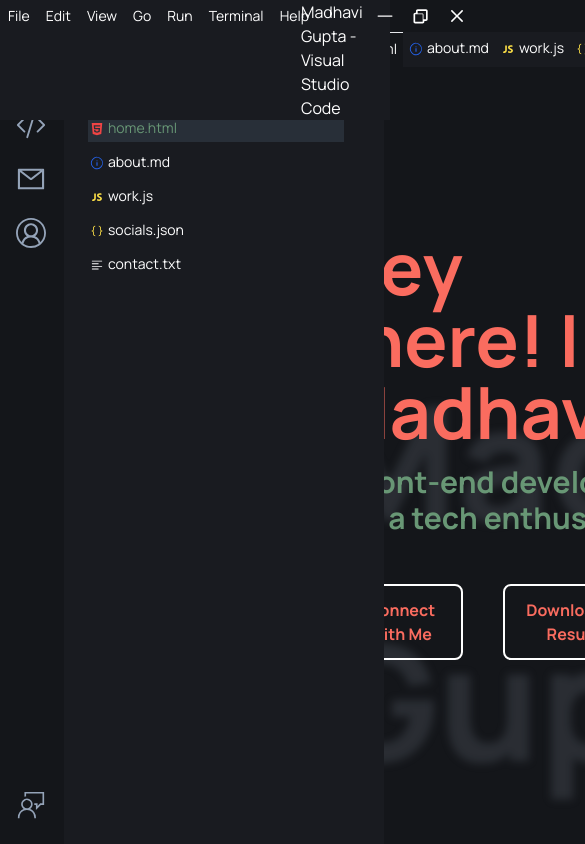
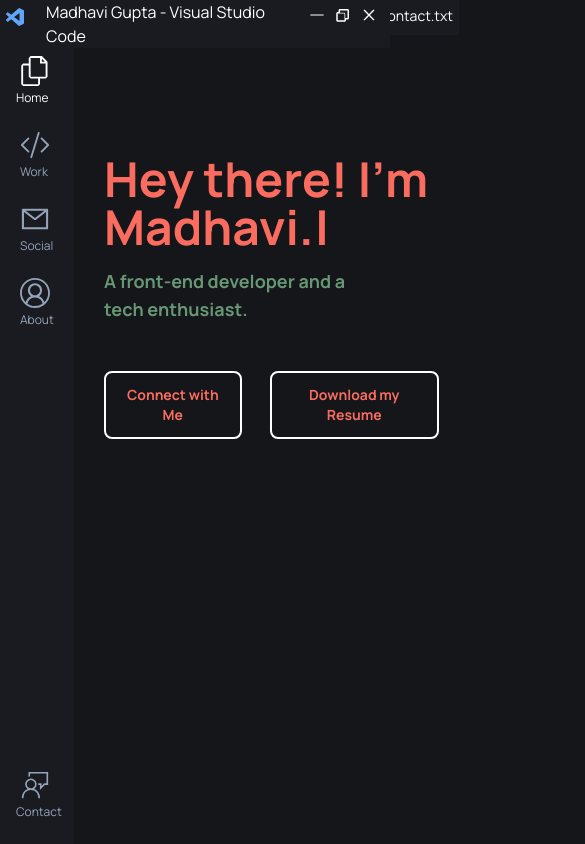
Before and after one commit to MadhaviGupta/portfolio-vsc, a Next.js app: page / in a window 390 px wide. Shown: the top 844 px of the page, 585 px wide, since content can reach past the window. Built offline with nearby package versions, Linux system fonts and the light colour scheme.

Commit message:
responsiveness added

```diff
--- a/src/app/components/explorer.js
+++ b/src/app/components/explorer.js
@@ -5,7 +5,7 @@ import { DiJavascript1 } from "react-icons/di";
 import { BsTextLeft } from "react-icons/bs";
 export default function Explorer(props) {
   return (
-    <div className="flex flex-col bg-[#191b20] w-60 min-w-80 min-h-screen fixed top-0 left-16 pt-8 z-0">
+    <div className="md:flex hidden flex-col bg-[#191b20] w-60 md:min-w-80 min-h-screen fixed top-0 md:left-16 pt-8 z-0">
       <div className="justify-between pr-10 p-3">
         <div className="tracking-wider text-lg">EXPLORER</div>
         <div>
--- a/src/app/components/hero.js
+++ b/src/app/components/hero.js
@@ -11,7 +11,7 @@ import Contact from "./hero/contact";
 export default function Hero(props) {
   return (
     <div>
-      <div className="fixed top-8 left-80 w-full">
+      <div className="md:fixed md:top-8 md:left-80 md:w-full">
         <ul className="flex text-sm bg-[#191b20] -ml-4">
           <li
             className={`flex p-1.5 hover:cursor-pointer hover:bg-[#14161a] ${
--- a/src/app/components/hero/about.jsx
+++ b/src/app/components/hero/about.jsx
@@ -119,13 +119,13 @@ const aboutContent = [
 ];
 export default function About() {
   return (
-    <div className=" pl-80 pt-20">
+    <div className="md:pt-20 pt-4 md:pl-80 pl-24">
       <div className="text-2xl font-bold flex m-6">About me.</div>
       <div className="flex flex-wrap">
         {aboutContent.map((data) => (
           <div
             key={data.id}
-            className="flex flex-col items-center bg-[#1a1c22] hover:shadow-lg hover:shadow-green-600/20 bg-opacity-90 rounded-lg w-4/12 p-6 m-4"
+            className="flex flex-col items-center bg-[#1a1c22] hover:shadow-lg hover:shadow-green-600/20 bg-opacity-90 rounded-lg md:w-4/12 w-3/4 p-6 m-4"
           >
             <Image
               src={data.img}
--- a/src/app/components/hero/home.jsx
+++ b/src/app/components/hero/home.jsx
@@ -3,28 +3,28 @@ export default function Home(props) {
   return (
     <div>
       <div className="flex w-full justify-between">
-        <div className="pl-80">
-          <div className="flex text-[#fa6c5f] justify-start text-7xl font-bold m-2 w-full pt-56">
+        <div className="md:pl-80 pl-24">
+          <div className="flex text-[#fa6c5f] justify-start md:text-7xl text-5xl font-bold m-2 w-full md:pt-56 pt-28">
             <Typewriter
               onInit={(typewriter) => {
                 typewriter.typeString("Hey there! I'm Madhavi.").start();
               }}
             />
           </div>
-          <div className="flex justify-start font-bold text-3xl text-[#689775]  m-2 mt-4">
+          <div className="flex justify-start font-bold md:text-3xl text-lg text-[#689775] m-2 mt-4 w-64">
             A front-end developer and a tech enthusiast.
           </div>
           <div className="my-12"></div>
           <div className="flex justify-start">
             <button
-              className="flex border-2 text-[#fa6c5f] border-[#ffffff] hover:text-[#689775] p-3 rounded-lg transition-all duration-500 ease-in-out mx-5 font-bold hover:shadow-lg hover:shadow-green-600/50"
+              className="flex md:text-lg text-sm border-2 text-[#fa6c5f] border-[#ffffff] hover:text-[#689775] p-3 rounded-lg transition-all duration-500 ease-in-out md:mx-5 mx-2 font-bold hover:shadow-lg hover:shadow-green-600/50"
               onClick={() => {
                 props.setContent("socials");
               }}
             >
               Connect with Me
             </button>
-            <button className="flex border-2 text-[#fa6c5f] border-[#ffffff] hover:text-[#689775] p-3 rounded-lg transition-all duration-500 ease-in-out mx-5 font-bold  hover:shadow-lg hover:shadow-green-600/50">
+            <button className="flex md:text-lg text-sm border-2 text-[#fa6c5f] border-[#ffffff] hover:text-[#689775] p-3 rounded-lg transition-all duration-500 ease-in-out mx-5 font-bold hover:shadow-lg hover:shadow-green-600/50">
               <a href="/MadhaviGuptaResume.pdf" download>
                 Download my Resume
               </a>
@@ -32,7 +32,7 @@ export default function Home(props) {
           </div>
         </div>
       </div>
-      <div className="text-[160px] blur-sm font-extrabold text-gray-500/25 pl-80 -mt-80 -z-10 absolute">
+      <div className="text-[160px] blur-sm font-extrabold text-gray-500/25 pl-80 -mt-80 -z-10 absolute md:block hidden">
         Madhavi <br />
         Gupta
       </div>
--- a/src/app/components/hero/socials.jsx
+++ b/src/app/components/hero/socials.jsx
@@ -1,9 +1,9 @@
 export default function Socials() {
   return (
     <div>
-      <div className="text-lg tracking-wider pl-80 pt-20 social">
-        <div className="text-2xl font-bold flex m-6">Get in touch with me.</div>
-        <div className="m-7">
+      <div className="text-lg tracking-wider md:pt-20 pt-4 md:pl-80 pl-24">
+        <div className="text-2xl font-bold flex mx-3 my-6">Get in touch with me.</div>
+        <div className="m-3 text-[16px] md:text-md">
           &#123; <br />
           <span className="ml-4">
             &quot;name&quot; :&quot;
--- a/src/app/components/hero/work.jsx
+++ b/src/app/components/hero/work.jsx
@@ -55,7 +55,7 @@ const workContent = [
 
 export default function Work() {
   return (
-    <div className="pl-80 pt-20">
+    <div className="md:pt-20 pt-4 md:pl-80 pl-24">
       <div className="text-2xl font-bold flex m-6">
         Projects I&apos;ve built so far.
       </div>
@@ -63,7 +63,7 @@ export default function Work() {
         {workContent.map((data) => (
           <div
             key={data.id}
-            className="flex flex-col bg-[#1a1c22] hover:shadow-lg hover:shadow-green-600/10 bg-opacity-90 rounded-lg w-1/4 p-6 m-4"
+            className="flex flex-col bg-[#1a1c22] hover:shadow-lg hover:shadow-green-600/10 bg-opacity-90 rounded-lg md:w-1/4 w-3/4 p-6 m-4"
           >
             <div className="flex justify-center">
               <Image
--- a/src/app/components/navbar.js
+++ b/src/app/components/navbar.js
@@ -1,26 +1,30 @@
 import { BsDashLg } from "react-icons/bs";
 import { TiTabsOutline } from "react-icons/ti";
 import { RxCross2 } from "react-icons/rx";
+import { SiVisualstudiocode } from "react-icons/si";
 export default function Navbar() {
   return (
     <div>
       <div className="flex justify-between text-[#ffffff] bg-[#191b20] z-50 fixed top-0 w-full">
-        <ul className="flex text-sm my-1.5">
-          <li className="mx-2 hover:cursor-pointer">File</li>
-          <li className="mx-2 hover:cursor-pointer">Edit</li>
-          <li className="mx-2 hover:cursor-pointer">View</li>
-          <li className="mx-2 hover:cursor-pointer">Go</li>
-          <li className="mx-2 hover:cursor-pointer">Run</li>
-          <li className="mx-2 hover:cursor-pointer">Terminal</li>
-          <li className="mx-2 hover:cursor-pointer">Help</li>
+        <ul className="flex my-1.5">
+          <SiVisualstudiocode className="mx-1.5 my-0.5 text-lg text-blue-400" />
+          <div className="md:flex hidden">
+            <li className="mx-2 hover:cursor-pointer text-sm">File</li>
+            <li className="mx-2 hover:cursor-pointer text-sm">Edit</li>
+            <li className="mx-2 hover:cursor-pointer text-sm">View</li>
+            <li className="mx-2 hover:cursor-pointer text-sm">Go</li>
+            <li className="mx-2 hover:cursor-pointer text-sm">Run</li>
+            <li className="mx-2 hover:cursor-pointer text-sm">Terminal</li>
+            <li className="mx-2 hover:cursor-pointer text-sm">Help</li>
+          </div>
         </ul>
-        <div className="flex justify-center items-center -ml-4">
+        <div className="flex justify-center items-center ml-4 md:ml-10">
           Madhavi Gupta - Visual Studio Code
         </div>
         <div className="flex mx-3  my-1.5">
-          <BsDashLg className="text-xl hover:cursor-pointer" />
-          <TiTabsOutline className="mx-4 text-xl hover:cursor-pointer" />
-          <RxCross2 className="text-xl hover:cursor-pointer" />
+          <BsDashLg className="md:text-xl text-lg hover:cursor-pointer" />
+          <TiTabsOutline className="md:mx-4 mx-2 md:text-xl text-lg hover:cursor-pointer" />
+          <RxCross2 className="md:text-xl text-lg hover:cursor-pointer" />
         </div>
       </div>
     </div>
--- a/src/app/components/sidebar.js
+++ b/src/app/components/sidebar.js
@@ -4,41 +4,55 @@ import { VscAccount, VscFeedback } from "react-icons/vsc";
 import { AiOutlineMail } from "react-icons/ai";
 export default function Sidebar(props) {
   return (
-    <div className="flex flex-col text-3xl text-slate-400 pt-8 fixed min-h-screen">
+    <div className="flex flex-col text-3xl text-slate-400 pt-8 fixed min-h-screen bg-[#191b20] md:bg-[#14161a]">
       <div className="h-10/12 justify-between">
-        <VscFiles
+        <div
           className={`mx-4 my-6 cursor-pointer ${
             props.content == "home" ? "text-white" : "text-slate-400"
           }`}
           onClick={() => props.setContent("home")}
-        />
-        <BsCodeSlash
+        >
+          <VscFiles className="mx-1" />
+          <div className="text-xs my-1 md:hidden">Home</div>
+        </div>
+        <div
           className={`mx-4 my-6 cursor-pointer ${
             props.content == "work" ? "text-white" : "text-slate-400"
           }`}
           onClick={() => props.setContent("work")}
-        />
-        <AiOutlineMail
+        >
+          <BsCodeSlash className="mx-1" />
+          <div className="text-xs my-1 mx-1 md:hidden">Work</div>
+        </div>
+        <div
           className={`mx-4 my-6 cursor-pointer ${
             props.content == "socials" ? "text-white" : "text-slate-400"
           }`}
           onClick={() => props.setContent("socials")}
-        />
-        <VscAccount
+        >
+          <AiOutlineMail className="mx-1" />
+          <div className="text-xs my-1 mx-1 md:hidden">Social</div>
+        </div>
+        <div
           className={`mx-4 my-6 cursor-pointer ${
             props.content == "about" ? "text-white" : "text-slate-400"
           }`}
           onClick={() => props.setContent("about")}
-        />
+        >
+          <VscAccount className="mx-1" />
+          <div className="text-xs my-1 mx-1 md:hidden">About</div>
+        </div>
         <div className="absolute bottom-0">
-
-        <VscFeedback
-          className={`mx-4 my-6 cursor-pointer ${
-            props.content == "contact" ? "text-white" : "text-slate-400"
-          }`}
-          onClick={() => props.setContent("contact")}
-          />
+          <div
+            className={`mx-4 my-6 cursor-pointer ${
+              props.content == "contact" ? "text-white" : "text-slate-400"
+            }`}
+            onClick={() => props.setContent("contact")}
+          >
+            <VscFeedback className="mx-1" />
+            <div className="text-xs my-1 md:hidden">Contact</div>
           </div>
+        </div>
       </div>
     </div>
   );
```
Also changed, not shown: src/app/components/hero/contact.jsx (+5 -5 lines).
